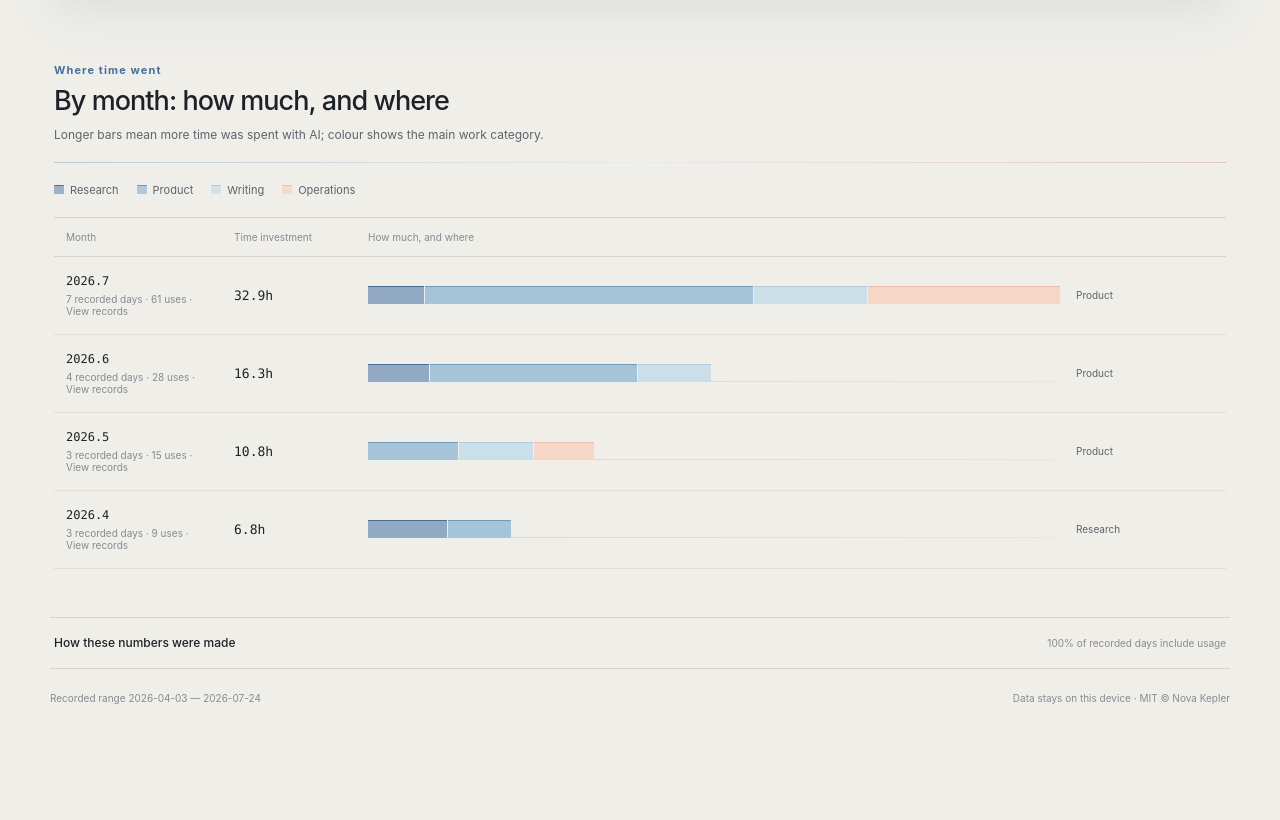
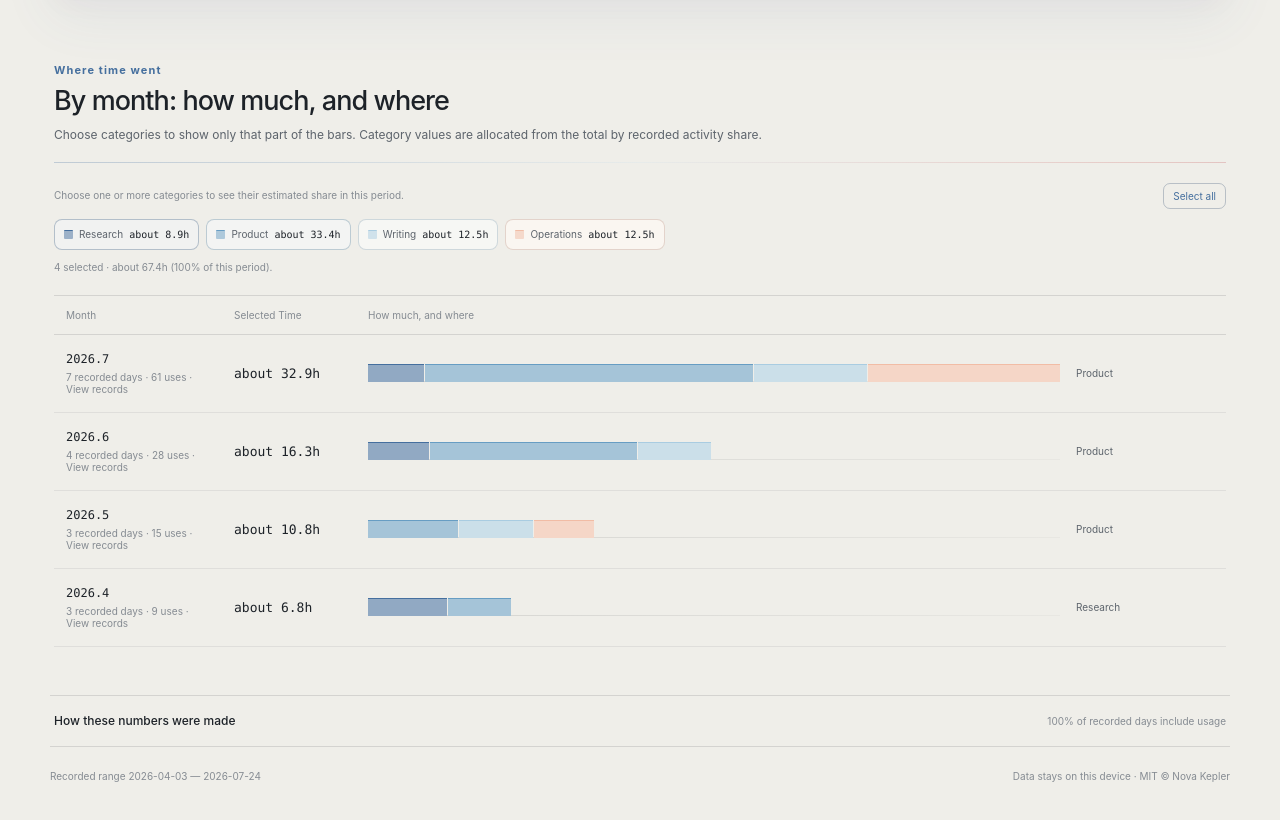
Before and after one commit to NovaKepler513/ai-usage-strata, a plain HTML site: page index.html in a window 1280 px wide. Shown: the part 1300-2120 px from the top of the page. Before the commit the page ends 2068 px from the top, so only its background shows below. Drawn offline with Linux system fonts and the light colour scheme.

Commit message:
Add interactive category allocation filters

```diff
--- a/assets/app.css
+++ b/assets/app.css
@@ -196,9 +196,18 @@ main { padding-top: 24px; }
 .section-header .eyebrow { margin-bottom: 7px; }
 .section-header h2 { margin: 0; font-size: 27px; font-weight: 550; letter-spacing: -0.035em; }
 .section-header p:last-child { margin: 9px 0 0; color: var(--ink-2); font-size: 12px; line-height: 1.55; }
-.module-legend { display: flex; flex-wrap: wrap; gap: 9px 18px; margin-bottom: 20px; color: var(--ink-2); font-size: 11px; }
-.module-legend span { display: inline-flex; align-items: center; gap: 6px; }
-.module-legend i { width: 10px; height: 9px; display: inline-block; border-top: 1px solid var(--tone); border-radius: 1px; background: color-mix(in srgb, var(--tone) 52%, var(--paper)); }
+.module-legend { display: grid; gap: 10px; margin-bottom: 20px; color: var(--ink-2); font-size: 11px; }
+.module-toolbar { display: flex; align-items: center; justify-content: space-between; gap: 16px; }
+.module-toolbar p, .module-reading { margin: 0; color: var(--ink-3); font-size: 10px; line-height: 1.5; }
+.module-toolbar button { height: 26px; padding: 0 9px; border: 1px solid color-mix(in srgb, var(--cool-strong) 20%, var(--line)); border-radius: 7px; background: transparent; color: var(--cool-strong); font-size: 10px; cursor: pointer; }
+.module-toolbar button:hover { background: color-mix(in srgb, var(--cool) 9%, var(--paper)); }
+.module-filters { display: flex; flex-wrap: wrap; gap: 7px; }
+.module-filter { min-height: 31px; display: inline-flex; align-items: center; gap: 6px; padding: 0 9px; border: 1px solid color-mix(in srgb, var(--tone) 24%, var(--line)); border-radius: 8px; background: color-mix(in srgb, var(--tone) 5%, var(--paper)); color: var(--ink-2); cursor: pointer; }
+.module-filter:hover { border-color: color-mix(in srgb, var(--tone) 56%, var(--line)); }
+.module-filter[aria-pressed="false"] { opacity: 0.4; filter: saturate(0.45); }
+.module-filter i { width: 9px; height: 9px; display: inline-block; border-top: 1px solid var(--tone); border-radius: 1px; background: color-mix(in srgb, var(--tone) 52%, var(--paper)); }
+.module-filter span { font-size: 10px; }
+.module-filter b { color: var(--ink); font-family: var(--mono); font-size: 10px; font-weight: 500; }
 .tone-1 { --tone: var(--m1); }
 .tone-2 { --tone: var(--m2); }
 .tone-3 { --tone: var(--m3); }
--- a/assets/app.js
+++ b/assets/app.js
@@ -56,6 +56,7 @@
   let selectionStart = parseISO(data.view?.start || data.history?.start || data.range.start);
   let selectionEnd = parseISO(data.view?.end || data.history?.end || data.range.end);
   let activeMetric = "time";
+  let selectedModuleNames = new Set(moduleOrder);
   let cleanupWaterfall = () => {};
   let redrawWaterfall = () => {};
 
@@ -885,32 +886,70 @@
     const metric = metrics[activeMetric];
     const useMonths = days.length > 62;
     const periods = (useMonths ? monthlyGroups(days) : weeklyGroups(days)).reverse();
-    const maximum = Math.max(1, ...periods.map((period) => period.summary[metric.field]));
-    const selectedModules = moduleTotals(days);
-    const activeModules = moduleOrder.filter((name) => selectedModules[name] > 0);
+    const rangeModules = moduleTotals(days);
+    const availableModules = moduleOrder.filter((name) => rangeModules[name] > 0);
+    let activeModules = availableModules.filter((name) => selectedModuleNames.has(name));
+    if (!activeModules.length && availableModules.length) {
+      selectedModuleNames = new Set(availableModules);
+      activeModules = availableModules;
+    }
+    const totalRangeTouches = Object.values(rangeModules).reduce((total, value) => total + value, 0);
+    const selectedRangeTouches = activeModules.reduce((total, name) => total + (rangeModules[name] || 0), 0);
+    const selectedRatio = totalRangeTouches ? selectedRangeTouches / totalRangeTouches : 0;
+    const selectedTotal = metric.format(estimateFor(days)[metric.field] * selectedRatio);
+    const periodValues = periods.map((period) => {
+      const totalTouches = Object.values(period.modules).reduce((total, value) => total + value, 0);
+      const activeTouches = activeModules.reduce((total, name) => total + (period.modules[name] || 0), 0);
+      return totalTouches ? period.summary[metric.field] * activeTouches / totalTouches : 0;
+    });
+    const maximum = Math.max(1, ...periodValues);
     root.querySelector("#weekly-title").textContent = useMonths ? t("monthView") : t("weekView");
-    root.querySelector("#weekly-subtitle").textContent = isEnglish ? `Longer bars mean ${metric.barPhrase}; colour shows the main work category.` : `条带越长，${metric.barPhrase}；颜色表示主要花在哪类工作上。`;
+    root.querySelector("#weekly-subtitle").textContent = t("categoryHint");
     root.querySelector("#period-label").textContent = useMonths ? t("monthLabel") : t("weekLabel");
-    root.querySelector("#module-legend").innerHTML = activeModules.map((name) => `<span><i class="${moduleTone.get(name)}"></i>${escapeHtml(category(name))}</span>`).join("");
-    root.querySelector("#week-metric-label").textContent = `${metric.short} ${t("investment")}`;
-    root.querySelector("#weekly-list").innerHTML = periods.length ? periods.map((period) => {
+    root.querySelector("#module-legend").innerHTML = availableModules.length ? `
+      <div class="module-toolbar"><p>${t("categoryChoose")}</p><button type="button" data-module-action="all">${t("selectAll")}</button></div>
+      <div class="module-filters">${availableModules.map((name) => {
+        const share = totalRangeTouches ? rangeModules[name] / totalRangeTouches : 0;
+        const allocation = metric.format(estimateFor(days)[metric.field] * share);
+        const checked = selectedModuleNames.has(name);
+        return `<button type="button" class="module-filter ${moduleTone.get(name)}" data-module="${escapeHtml(name)}" aria-pressed="${checked}"><i></i><span>${escapeHtml(category(name))}</span><b>${t("approx")} ${escapeHtml(allocation)}</b></button>`;
+      }).join("")}</div>
+      <p class="module-reading">${t("selectedCategories", { count: activeModules.length, value: selectedTotal, share: percent(selectedRatio) })}</p>
+    ` : "";
+    root.querySelector("#week-metric-label").textContent = t("selectedMetric", { metric: metric.short });
+    root.querySelector("#weekly-list").innerHTML = periods.length ? periods.map((period, index) => {
       const totalTouches = Object.values(period.modules).reduce((total, value) => total + value, 0);
+      const activeTouches = activeModules.reduce((total, name) => total + (period.modules[name] || 0), 0);
       const segments = activeModules.filter((name) => period.modules[name] > 0).map((name) => {
-        const share = totalTouches ? period.modules[name] / totalTouches : 0;
+        const share = activeTouches ? period.modules[name] / activeTouches : 0;
         return `<span class="week-segment ${moduleTone.get(name)}" style="--share:${share * 100}" aria-label="${escapeHtml(category(name))} ${percent(share)}"></span>`;
       }).join("");
-      const leading = Object.entries(period.modules).sort((a, b) => b[1] - a[1])[0];
+      const leading = activeModules.map((name) => [name, period.modules[name] || 0]).sort((a, b) => b[1] - a[1])[0];
       const leadingLabel = leading && leading[1] > 0 ? category(leading[0]) : (isEnglish ? "Uncategorised" : "没有分类");
-      const magnitude = period.summary[metric.field] / maximum;
+      const value = periodValues[index];
+      const magnitude = value / maximum;
       return `<article class="week-row">
         <a class="week-label" href="${evidenceHref({ start: period.start, end: period.end })}"><strong>${escapeHtml(useMonths ? period.label : formatWeek(period.start, period.end))}</strong><small>${period.summary.activeDays} ${t("recordedDays")} · ${period.summary.commits} ${t("uses")} · ${t("viewRecords")}</small></a>
-        <b class="week-metric">${escapeHtml(metric.format(period.summary[metric.field]))}</b>
+        <b class="week-metric">${t("approx")} ${escapeHtml(metric.format(value))}</b>
         <div class="week-allocation">
-          <div class="week-scale"><div class="week-track" style="--magnitude:${Math.max(magnitude ? 4 : 0, magnitude * 100)}%" role="img" aria-label="${escapeHtml(period.label)} ${metric.short}${escapeHtml(metric.format(period.summary[metric.field]))}；主要花在 ${escapeHtml(leadingLabel)}">${segments || "<span class=\"week-empty\"></span>"}</div></div>
+          <div class="week-scale"><div class="week-track" style="--magnitude:${Math.max(magnitude ? 4 : 0, magnitude * 100)}%" role="img" aria-label="${escapeHtml(period.label)} ${t("selectedMetric", { metric: metric.short })} ${escapeHtml(metric.format(value))}; ${escapeHtml(leadingLabel)}">${segments || "<span class=\"week-empty\"></span>"}</div></div>
           <small>${escapeHtml(leadingLabel)}</small>
         </div>
       </article>`;
     }).join("") : `<p class="empty-state">${t("noRecords")}</p>`;
+    root.querySelector("[data-module-action=all]")?.addEventListener("click", () => {
+      selectedModuleNames = new Set(availableModules);
+      renderWeekly(days);
+    });
+    root.querySelectorAll("[data-module]").forEach((button) => {
+      button.addEventListener("click", () => {
+        const name = button.dataset.module;
+        if (selectedModuleNames.has(name) && activeModules.length === 1) return;
+        if (selectedModuleNames.has(name)) selectedModuleNames.delete(name);
+        else selectedModuleNames.add(name);
+        renderWeekly(days);
+      });
+    });
   };
 
   const renderEvidence = (summary) => {
--- a/assets/i18n.js
+++ b/assets/i18n.js
@@ -7,7 +7,7 @@
       range: "统计范围", startMonth: "开始月份", endMonth: "结束月份", startDate: "开始日期", endDate: "结束日期", quickRange: "快捷范围", all: "全部", currentMonth: "本月", fourWeeks: "近 4 周", period: "这段时间",
       time: "和 AI 一起工作的时间", input: "你发给 AI 的文字", output: "AI 返回的文字", timeShort: "时间", inputShort: "输入", outputShort: "输出", timeAxis: "小时 / 日", inputAxis: "输入字数 / 日", outputAxis: "输出字数 / 日",
       estimate: "估算", recorded: "已记录", estimateRange: "估算区间", recordedValue: "已记录", coverage: "记录覆盖", busiest: "什么时候最忙", earlier: "较早", later: "较近", workDirection: "时间花在哪", allocation: "投入多少，花在哪",
-      calculation: "这些数字怎么算的",
+      calculation: "这些数字怎么算的", categoryHint: "勾选分类后，条带只显示所选部分；分类数值按记录触达比例从总量中分配。", categoryChoose: "选一类或多类，看它们在这段时间里约占多少。", selectAll: "全选", selectedCategories: "已选 {count} 类，合计约 {value}（占本段 {share}）。", selectedMetric: "所选{metric}", approx: "约",
       recordedDays: "天有记录", uses: "次使用", viewRecords: "看记录", noRecords: "这段时间还没有记录。", monthView: "按月看：投入多少，花在哪", weekView: "按周看：投入多少，花在哪", monthLabel: "月份", weekLabel: "周次", investment: "投入",
       evidenceRecorded: "这次留下的记录", evidenceUsage: "已经记下的用量", evidenceEstimated: "还原出来的部分", direct: "记下", dateEvidence: "的有记录日子里能找到用量", estimateHint: "估算时会参考：{basis}。已经记下的数字不会被改动；需要估算时，账本里会留下一句说明。", privacyHint: "这个页面不会读取你的聊天、文件或日历。它只展示你主动导入的账本；没有记下来的部分，不会被装成确定答案。",
       days: "天", dayPeak: "当天最高", viewFront: "前视叠合", viewSide: "侧视", viewBack: "后视叠合", viewTop: "俯视", canvasHint: "把鼠标移到日期刻痕上看数值 · 点击看当天记录", resetView: "回到侧视", ledgerRange: "记录范围", privacyFooter: "数据只留在这台设备 · MIT © Nova Kepler",
@@ -19,7 +19,7 @@
       range: "Date range", startMonth: "Start month", endMonth: "End month", startDate: "Start date", endDate: "End date", quickRange: "Quick range", all: "All", currentMonth: "This month", fourWeeks: "Last 4 weeks", period: "This period",
       time: "Time working with AI", input: "Text you sent to AI", output: "Text returned by AI", timeShort: "Time", inputShort: "Input", outputShort: "Output", timeAxis: "Hours / day", inputAxis: "Input characters / day", outputAxis: "Output characters / day",
       estimate: "Estimated", recorded: "Recorded", estimateRange: "Estimated range", recordedValue: "Recorded", coverage: "Coverage", busiest: "When work peaked", earlier: "Earlier", later: "Later", workDirection: "Where time went", allocation: "How much, and where",
-      calculation: "How these numbers were made",
+      calculation: "How these numbers were made", categoryHint: "Choose categories to show only that part of the bars. Category values are allocated from the total by recorded activity share.", categoryChoose: "Choose one or more categories to see their estimated share in this period.", selectAll: "Select all", selectedCategories: "{count} selected · about {value} ({share} of this period).", selectedMetric: "Selected {metric}", approx: "about",
       recordedDays: "recorded days", uses: "uses", viewRecords: "View records", noRecords: "There are no records in this period.", monthView: "By month: how much, and where", weekView: "By week: how much, and where", monthLabel: "Month", weekLabel: "Week", investment: "investment",
       evidenceRecorded: "Records kept this time", evidenceUsage: "Usage written down", evidenceEstimated: "Reconstructed part", direct: "Recorded", dateEvidence: " of recorded days include usage", estimateHint: "Estimates refer to: {basis}. Numbers already written down are never changed; an estimate keeps a short reason in the ledger.", privacyHint: "This page does not read your chats, files, or calendar. It only shows the ledger you choose to import; missing data is never dressed up as a certain answer.",
       days: "days", dayPeak: "Daily peak", viewFront: "Front overlap", viewSide: "Side", viewBack: "Back overlap", viewTop: "Top", canvasHint: "Hover a date tick for its value · select it to view that day", resetView: "Reset side view", ledgerRange: "Recorded range", privacyFooter: "Data stays on this device · MIT © Nova Kepler",
```
Also changed, not shown: 2 other files.
